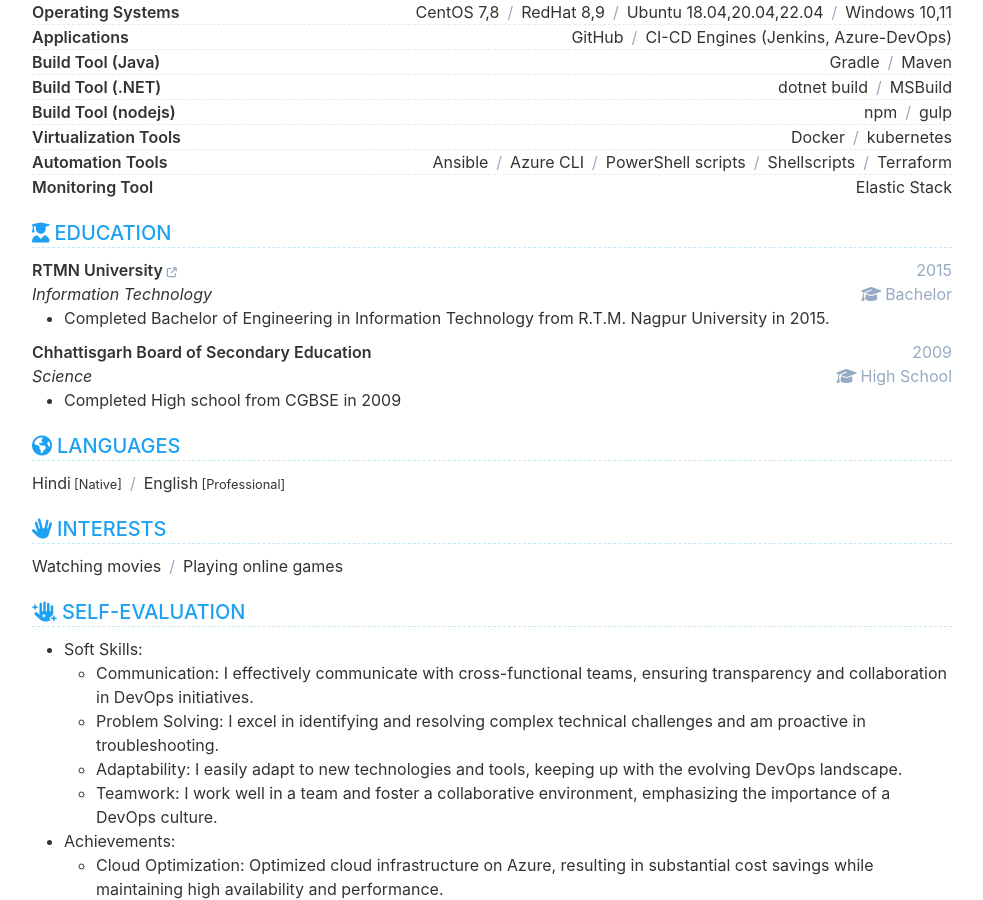
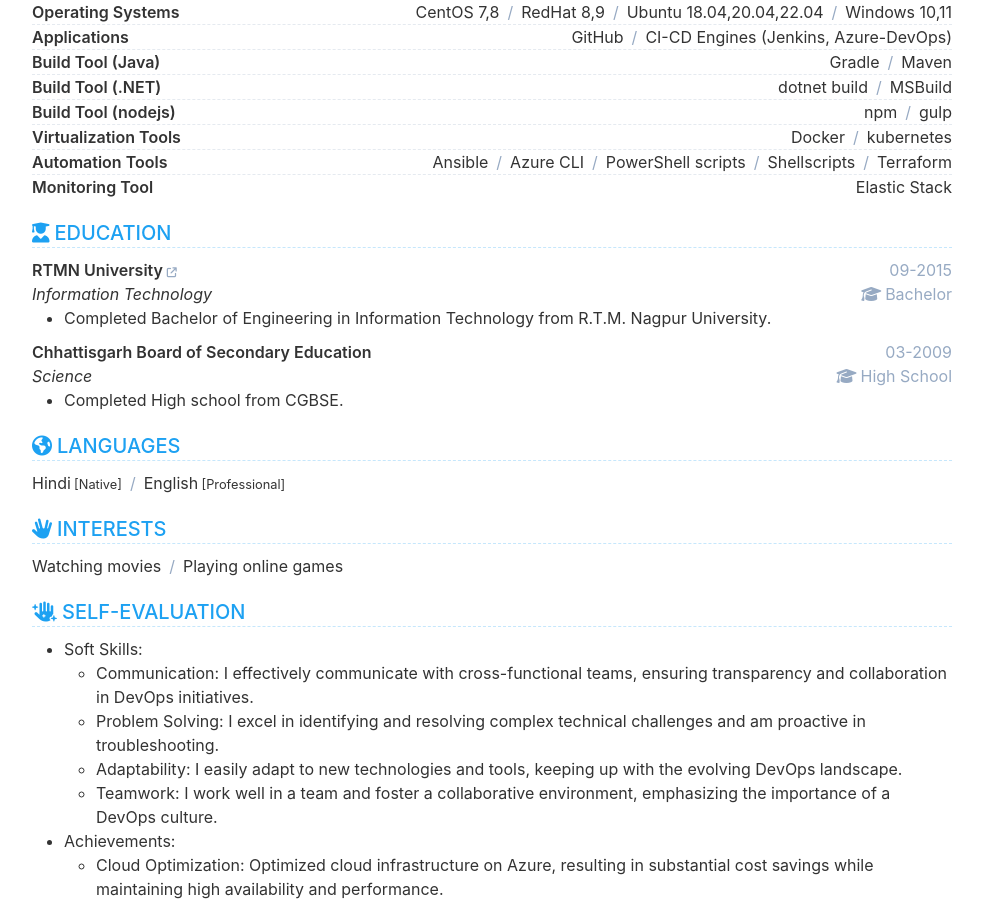
Before and after one commit to Raskinn/Resume, a Jekyll site: the page built from index.html, in a window 1280 px wide and 900 px high, scrolled down 991 px. Shown: the whole window, without its empty margins (148-1131 px from the left). Built offline with Jekyll 4.4.1, drawn with Linux system fonts in a browser that asks for light colours.

Commit message:
Updated resume

```diff
--- a/_data/data.yml
+++ b/_data/data.yml
@@ -231,19 +231,19 @@ education:
   items:
     - institution: RTMN University
       link: '#'
-      date: 2015
+      date: 09-2015
       major: Information Technology
       degree: Bachelor
       description: |
-        + Completed Bachelor of Engineering in Information Technology from R.T.M. Nagpur University in 2015.
+        + Completed Bachelor of Engineering in Information Technology from R.T.M. Nagpur University.
 
     - institution: Chhattisgarh Board of Secondary Education
       link:
-      date: 2009
+      date: 03-2009
       major: Science
       degree: High School
       description: |
-        + Completed High school from CGBSE in 2009
+        + Completed High school from CGBSE.
 
 certificate:
   show: false
```
